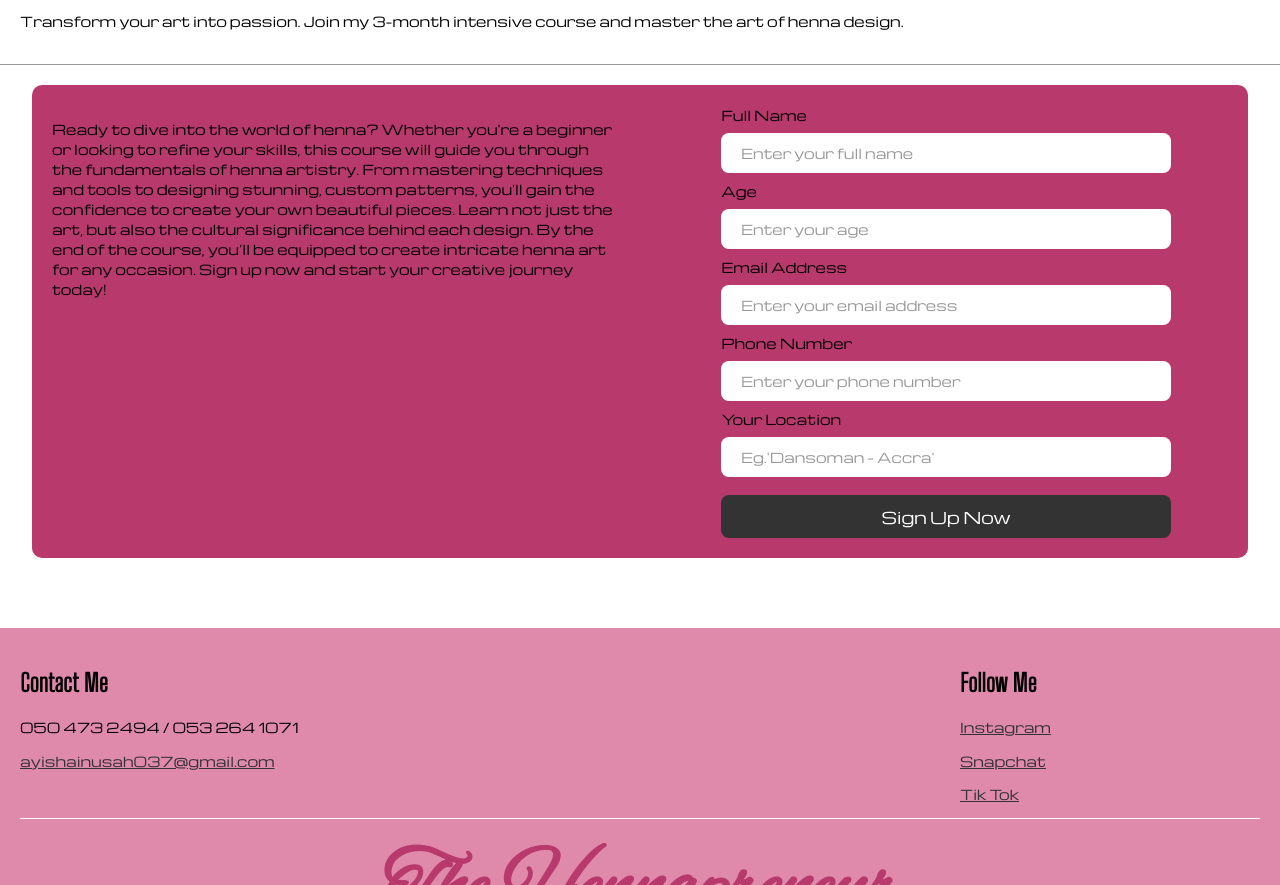
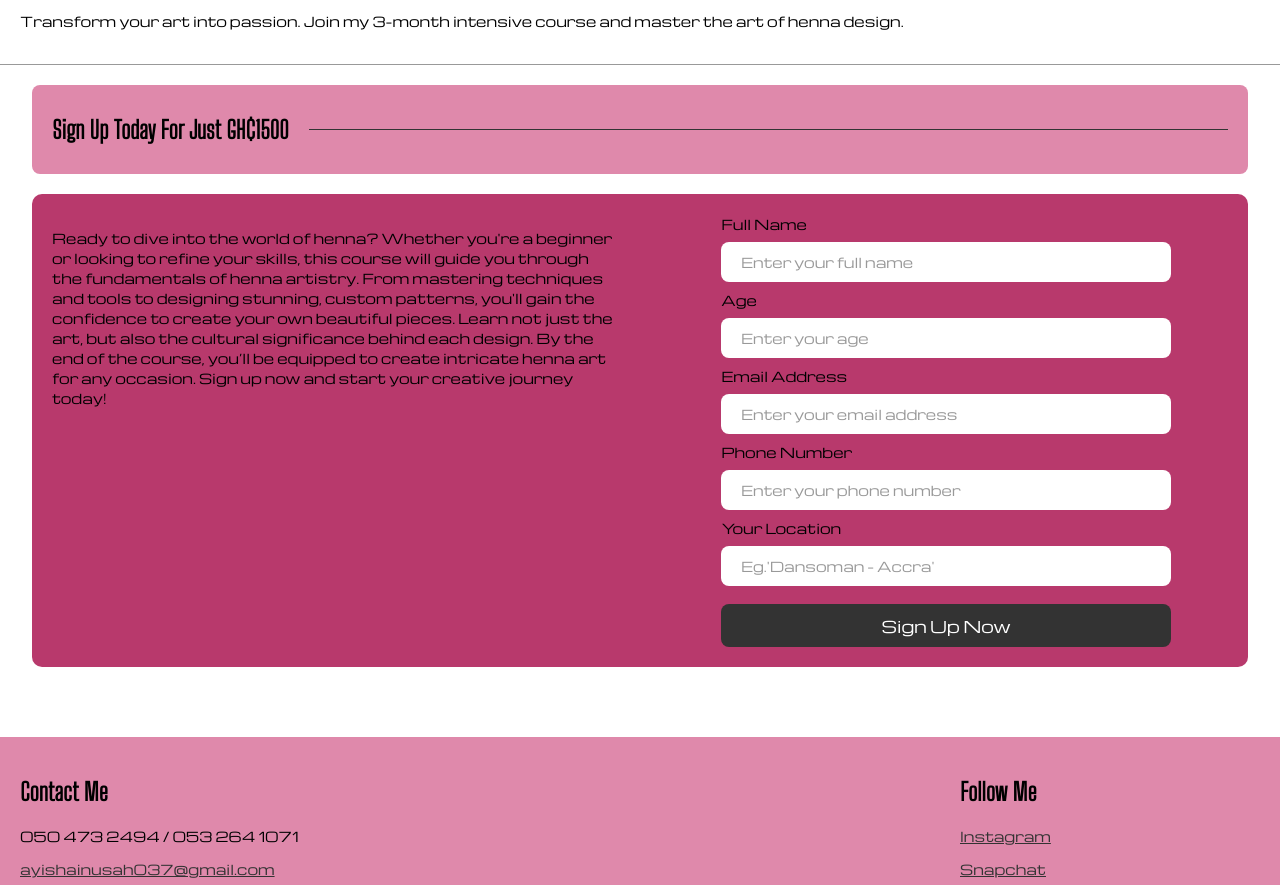
Before and after one commit to senyoscosinc/the_hennapreneur, a plain HTML site: page index.html in a window 1280 px wide. Shown: the part 5745-6630 px from the top of the page. Drawn offline with nearby package versions, Linux system fonts and the light colour scheme.

Commit message:
Update 1.3

```diff
--- a/index.html
+++ b/index.html
@@ -252,6 +252,10 @@
 
             <p data-aos-duration="800" data-aos="fade-up">Transform your art into passion. Join my 3-month intensive course and master the art of henna design.</p>
         </div>
+        <div class="price-banner">
+            <h1>Sign Up Today For Just GH₵1500</h1>
+            <hr>
+        </div>
         <div class="signup-card">
             <p data-aos-duration="800" data-aos="fade-up">
                 Ready to dive into the world of henna? Whether you're a beginner or looking to refine your skills, this course will
@@ -433,7 +437,7 @@
                 name: "Bridal Henna",
                 image: "assets/images/bridal_henna.jpg",
                 options: [
-                    { name: "Standard Design", price: 550 }
+                    { name: "Standard Design", price: 500 }
                 ]
             },
             {
@@ -449,7 +453,7 @@
                 image: "assets/images/spine_henna.jpg",
                 options: [
                     { name: "Full Spine Design", price: 200 },
-                    { name: "Minimal Spine Accent", price: 150 }
+                    { name: "Minimal Spine Accent", price: 80 }
                 ]
             },
             {
@@ -457,7 +461,7 @@
                 image: "assets/images/waist_henna.jpg",
                 options: [
                     { name: "Full Waist Design", price: 150 },
-                    { name: "Small Waist Accent", price: 50 }
+                    { name: "Small Waist Accent", price: 80 }
                 ]
             },
             {
@@ -465,7 +469,7 @@
                 image: "assets/images/belly_henna.jpg",
                 options: [
                     { name: "Full Belly Design", price: 150 },
-                    { name: "Belly Button Accent", price: 50 }
+                    { name: "Belly Button Accent", price: 80 }
                 ]
             },
             {
--- a/style.css
+++ b/style.css
@@ -332,6 +332,23 @@ nav {
     margin: 20px auto;
 }
 
+.price-banner {
+    display: flex;
+    align-items: center;
+    gap: 20px;
+    width: 95%;
+    background-color: var(--secondary-color);
+    padding: 10px 20px;
+    margin: 20px auto;
+    border-radius: 8px;
+}
+
+.price-banner hr {
+    flex-grow: 1;
+    border: none;
+    border-top: 1px solid var(--accent-color);
+}
+
 .signup-card {
     display: grid;
     grid-template-columns: repeat(2, 1fr);
```
